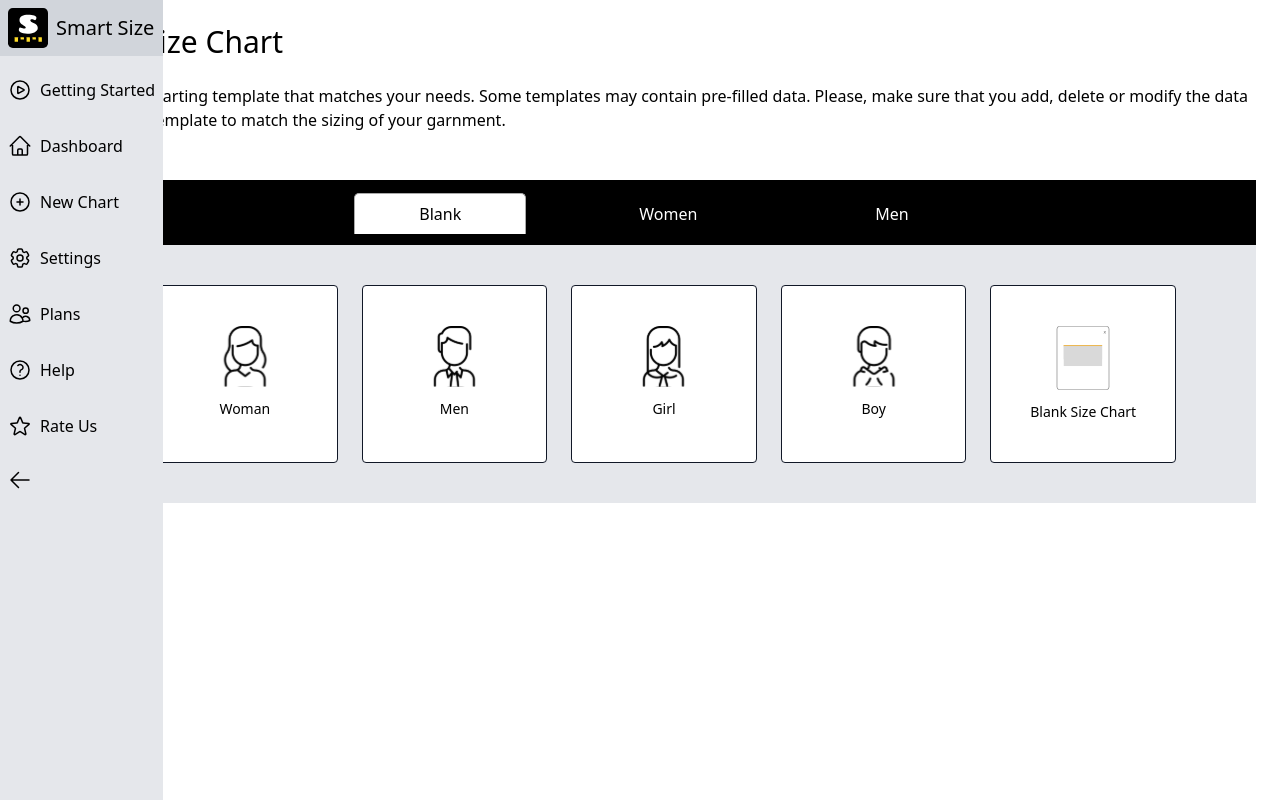
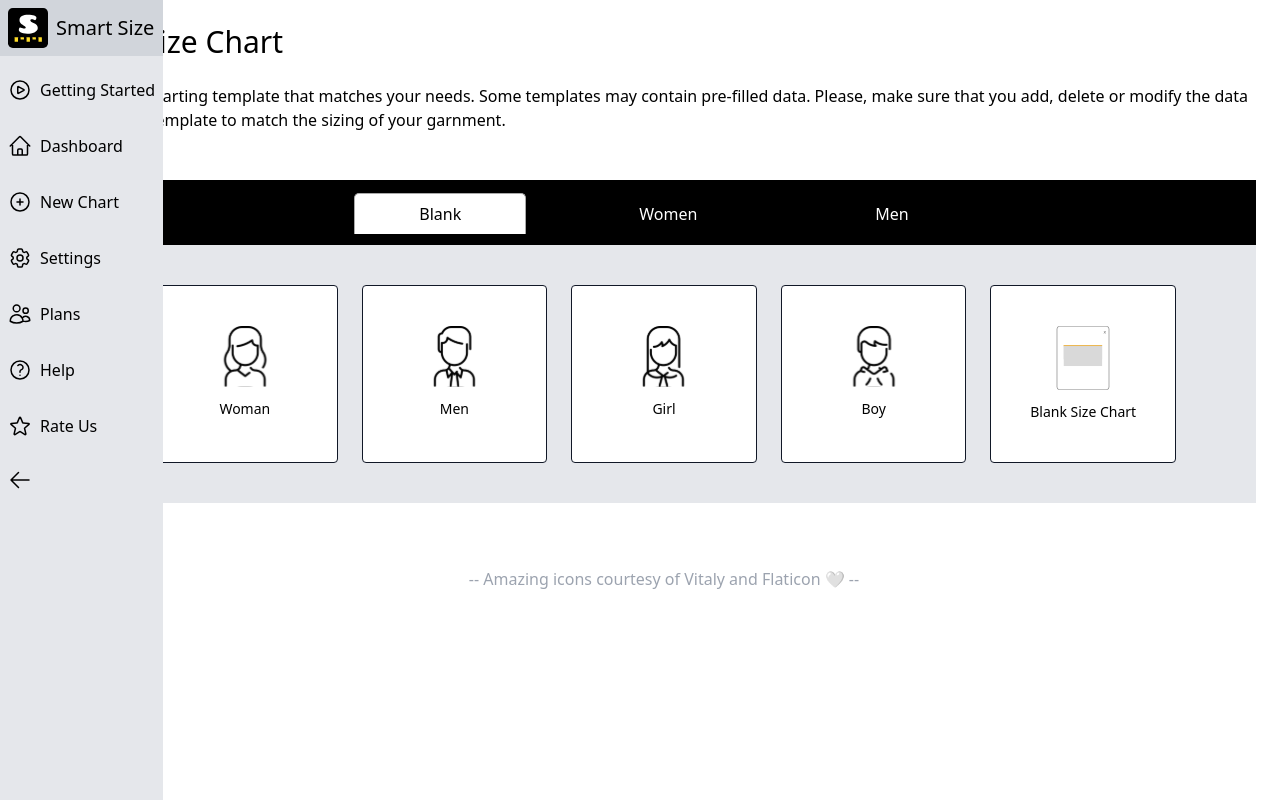
Before and after one commit to gaurabwebdev/explore-polaris, a React (Vite) app: page /new-size-chart in a window 1280 px wide. Built offline with nearby package versions, Linux system fonts and the light colour scheme.

Commit message:
new chart page done

```diff
--- a/src/Pages/NewChartPage/NewChartPage.jsx
+++ b/src/Pages/NewChartPage/NewChartPage.jsx
@@ -1,5 +1,6 @@
 import React from "react";
 import SizeSlider from "../../Components/SizeSilder/SizeSlider";
+import { Link } from "react-router-dom";
 
 const NewChartPage = () => {
   return (
@@ -16,6 +17,12 @@ const NewChartPage = () => {
         </div>
       </div>
       <SizeSlider />
+
+      <div className="mt-16 text-center text-gray-400">
+        <Link>
+          <p>-- Amazing icons courtesy of Vitaly and Flaticon 🤍 --</p>
+        </Link>
+      </div>
     </div>
   );
 };
```
